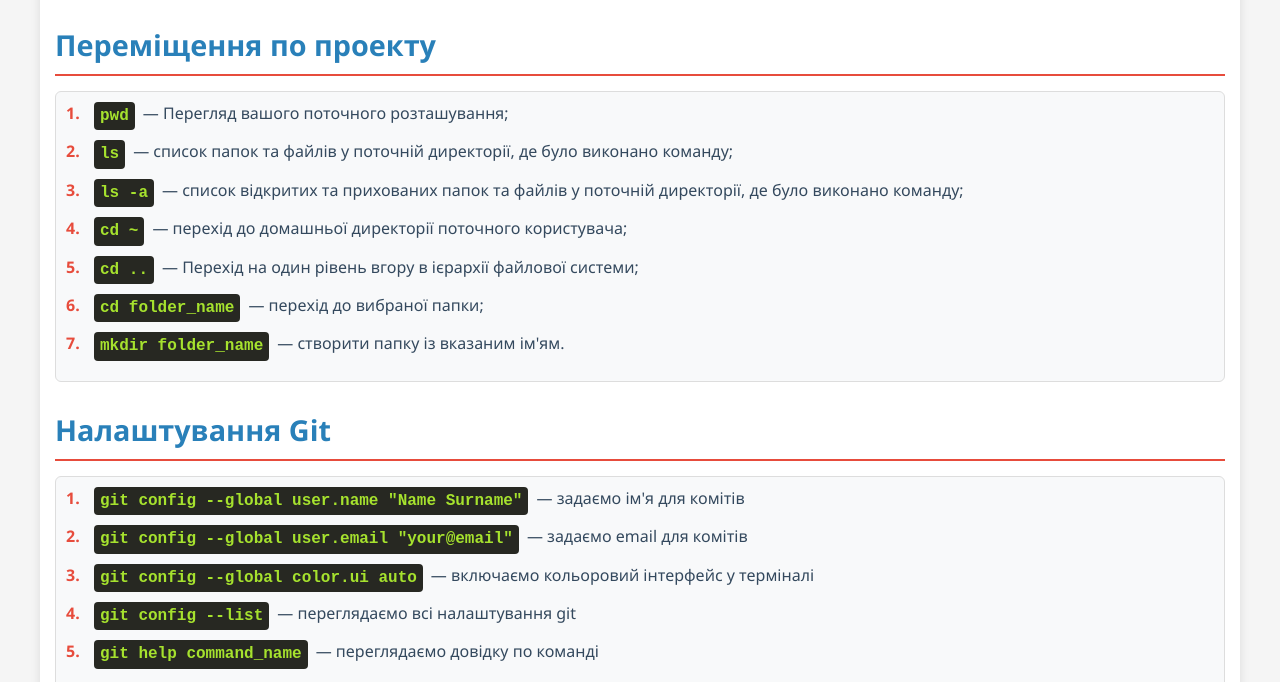
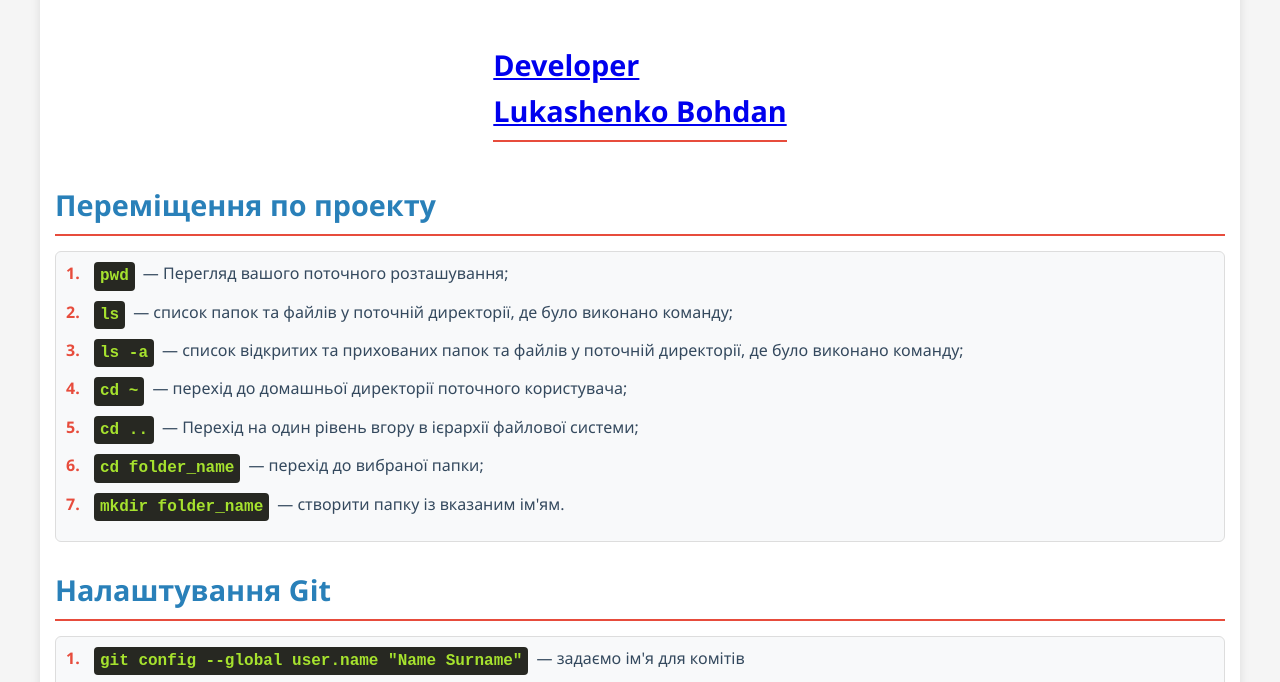
Before and after one commit to Mrmantikor/Git_Tutorial, a plain HTML site: page index.html in a window 1280 px wide. Shown: the part 93-775 px from the top of the page. Drawn offline with Linux system fonts and the light colour scheme.

Commit message:
Git_Tutorial

```diff
--- a/css/styles.css
+++ b/css/styles.css
@@ -179,3 +179,8 @@ kbd {
     transition: background-color 0.2s ease;
   }
 }
+
+.developer {
+  display: flex;
+  justify-content: center;
+}
--- a/index.html
+++ b/index.html
@@ -9,6 +9,13 @@
   <body>
     <div class="container">
       <h1>GitTutorial</h1>
+      <section class="developer">
+        <h2>
+          <a href="https://github.com/Mrmantikor" target="_blank"
+            >Developer <br />Lukashenko Bohdan</a
+          >
+        </h2>
+      </section>
 
       <section>
         <h2>Переміщення по проекту</h2>
@@ -554,5 +561,12 @@
         show, тощо).
       </div>
     </div>
+    <section class="developer">
+      <h2>
+        <a href="https://github.com/Mrmantikor" target="_blank"
+          >Developer <br />Lukashenko Bohdan</a
+        >
+      </h2>
+    </section>
   </body>
 </html>
```
